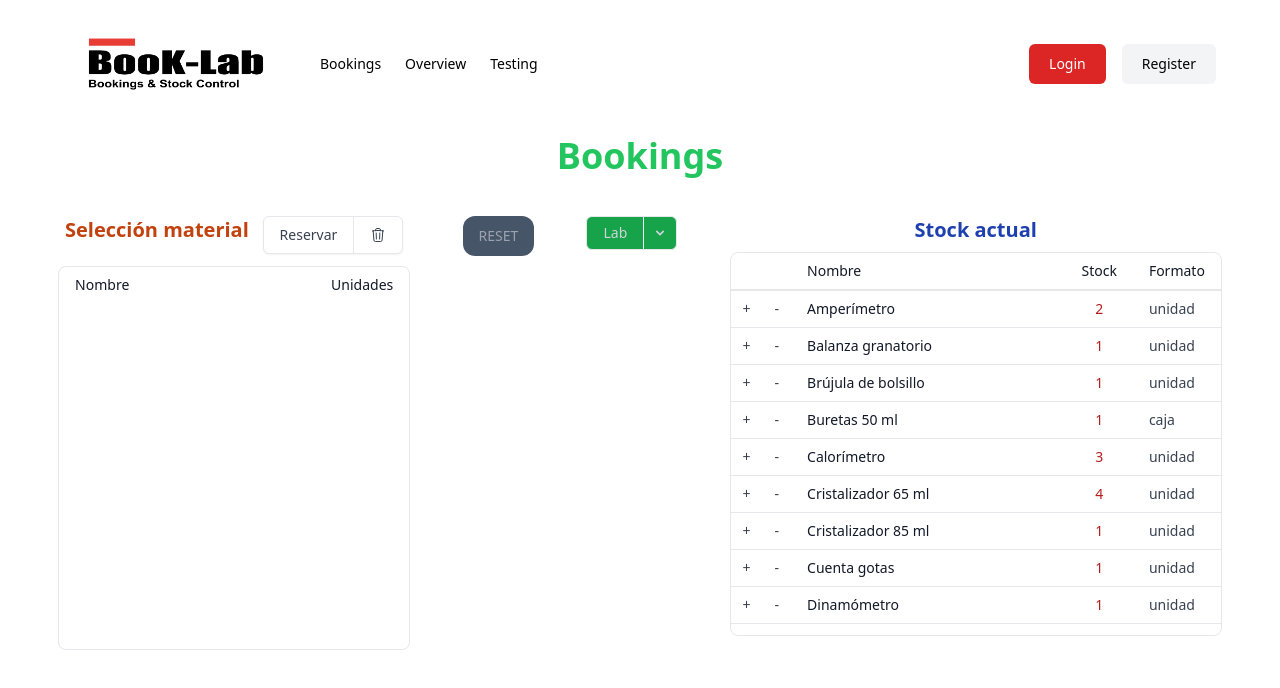
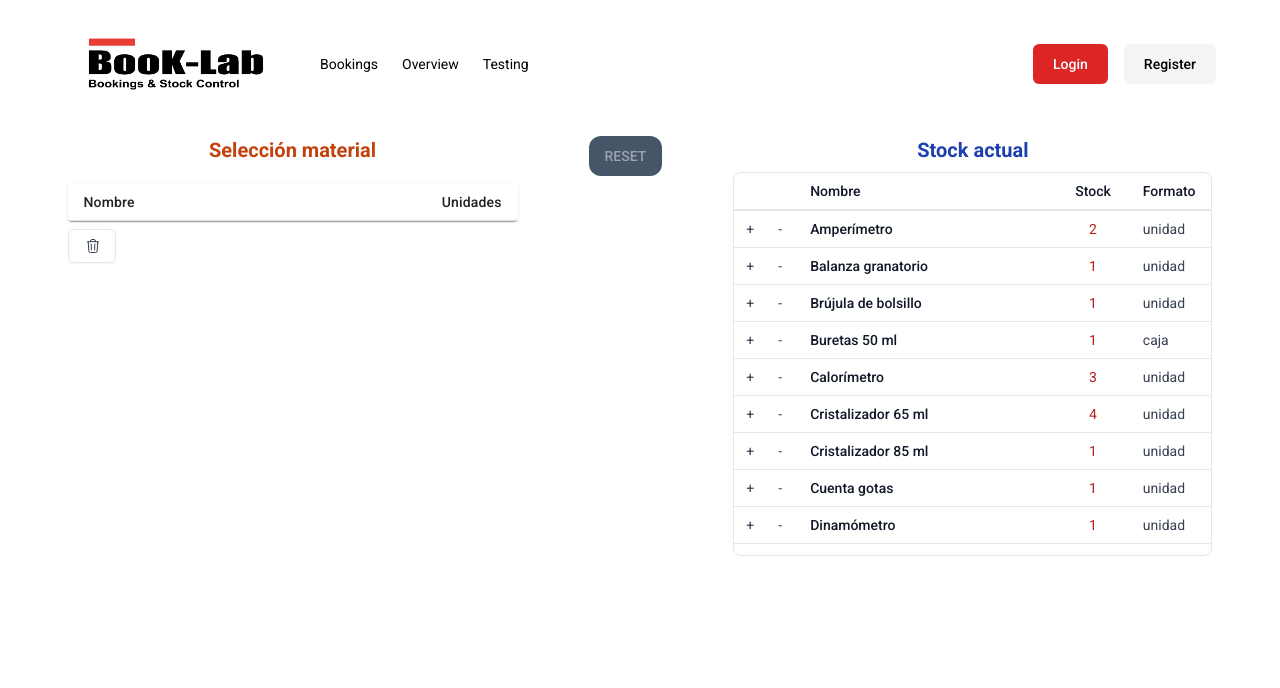
Before and after one commit to Spanioulis/lab-app, a React (Vite) app: page /bookings in a window 1280 px wide. Shown: the top 688 px of the page. Built offline with nearby package versions, Linux system fonts and the light colour scheme.

Commit message:
add MateriaTable MUI

```diff
--- a/index.html
+++ b/index.html
@@ -6,7 +6,12 @@
   <link rel="icon" type="image/svg+xml" href="/vite.svg" />
   <meta name="viewport" content="width=device-width, initial-scale=1.0" />
   <script defer src="https://unpkg.com/alpinejs@3.x.x/dist/cdn.min.js"></script>
-  <title>Vite + React</title>
+  <link rel="preconnect" href="https://fonts.googleapis.com">
+  <link rel="preconnect" href="https://fonts.gstatic.com" crossorigin>
+  <link
+    href="https://fonts.googleapis.com/css2?family=Roboto:ital,wght@0,100;0,300;0,400;0,500;0,700;0,900;1,100;1,300;1,400;1,500;1,700;1,900&display=swap"
+    rel="stylesheet">
+  <title>Lab-App</title>
 </head>
 
 <body>
--- a/src/App.css
+++ b/src/App.css
@@ -16,6 +16,7 @@ body {
   padding: 1rem;
   box-sizing: border-box;
   height: max-content;
+  font-family: 'Roboto', sans-serif;
 }
 
 h1 {
--- a/src/components/ButtonDel.jsx
+++ b/src/components/ButtonDel.jsx
@@ -4,13 +4,9 @@ const Button = ({ setEquipment }) => {
    };
 
    return (
-      <span className="inline-flex divide-x overflow-hidden rounded-md border bg-white shadow-sm">
-         <button className="inline-block px-4 py-2 text-sm font-medium text-gray-700 hover:bg-gray-50 focus:relative">
-            Reservar
-         </button>
-
+      <span className="mt-2 inline-flex w-12 divide-x overflow-hidden rounded-md border bg-white shadow-sm">
          <button
-            className="inline-block py-2 px-4 text-gray-700 hover:bg-gray-50 focus:relative"
+            className="inline-block w-12 py-2 px-4 text-gray-700 hover:bg-gray-50 focus:relative"
             title="View Orders"
             onClick={deleteEquipment}
          >
--- a/src/components/MaterialLab.jsx
+++ b/src/components/MaterialLab.jsx
@@ -1,41 +1,20 @@
 import React from 'react';
 import Button from './ButtonDel';
+import Table from '@mui/material/Table';
+import { MaterialTable } from '.';
 
 const MaterialLab = ({ equipment, setEquipment }) => {
    return (
       <div className="flex flex-col">
          <div className="mb-3 flex flex-row justify-around">
             <h1 className="mb-2 text-center text-xl font-semibold text-orange-700">Selección material</h1>
-            <Button setEquipment={setEquipment} equipment={equipment} />
          </div>
 
-         <div className="h-96 overflow-x-auto rounded-lg border border-gray-200 dark:border-gray-700">
-            <table className="min-w-full divide-y-2 divide-gray-200 text-sm dark:divide-gray-700 ">
-               <thead>
-                  <tr>
-                     <th className="w-64 whitespace-nowrap px-4 py-2 text-left font-medium text-gray-900 dark:text-white">
-                        Nombre
-                     </th>
-                     <th className="whitespace-nowrap px-4 py-2 text-left font-medium text-gray-900 dark:text-white">
-                        Unidades
-                     </th>
-                  </tr>
-               </thead>
-               <tbody className="divide-y divide-gray-200 dark:divide-gray-700">
-                  {equipment?.length > 0 &&
-                     equipment.map((e) => (
-                        <tr key={e.name}>
-                           <td className="whitespace-nowrap px-4 py-2 font-medium text-gray-900 dark:text-white">
-                              {e.name}
-                           </td>
-                           <td className="whitespace-nowrap px-4 py-2 text-center font-medium text-gray-900 dark:text-white">
-                              {e.quantity}
-                           </td>
-                        </tr>
-                     ))}
-               </tbody>
-            </table>
-         </div>
+         {/* <div className="h-96 w-auto overflow-x-auto rounded-lg border border-gray-200 dark:border-gray-700"> */}
+         <MaterialTable equipment={equipment} />
+         <Button setEquipment={setEquipment} equipment={equipment} />
+
+         {/* </div> */}
       </div>
    );
 };
--- /dev/null
+++ b/src/components/MaterialTable.jsx
@@ -0,0 +1,42 @@
+// import * as React from 'react';
+import Table from '@mui/material/Table';
+import TableBody from '@mui/material/TableBody';
+import TableCell from '@mui/material/TableCell';
+import TableContainer from '@mui/material/TableContainer';
+import TableHead from '@mui/material/TableHead';
+import TableRow from '@mui/material/TableRow';
+import Paper from '@mui/material/Paper';
+
+function MaterialTable({ equipment }) {
+   // Delete item with quantity === 0
+   const index = equipment.findIndex((e) => e.quantity === 0);
+
+   if (index !== -1) {
+      equipment.splice(index, 1);
+   }
+
+   return (
+      <TableContainer component={Paper}>
+         <Table sx={{ minWidth: 450 }} size="small" aria-label="a dense table">
+            <TableHead>
+               <TableRow>
+                  <TableCell>Nombre</TableCell>
+                  <TableCell align="right">Unidades</TableCell>
+               </TableRow>
+            </TableHead>
+            <TableBody>
+               {equipment.map((e) => (
+                  <TableRow key={e.name} sx={{ '&:last-child td, &:last-child th': { border: 0 } }}>
+                     <TableCell component="th" scope="row">
+                        {e.name}
+                     </TableCell>
+                     <TableCell align="right">{e.quantity}</TableCell>
+                  </TableRow>
+               ))}
+            </TableBody>
+         </Table>
+      </TableContainer>
+   );
+}
+
+export default MaterialTable;
--- a/src/components/index.js
+++ b/src/components/index.js
@@ -1,3 +1,4 @@
 export { default as Button } from './ButtonDel';
 export { default as Inventory } from './Inventory';
 export { default as MaterialLab } from './MaterialLab';
+export { default as MaterialTable } from './MaterialTable';
--- a/src/pages/Booking.jsx
+++ b/src/pages/Booking.jsx
@@ -77,24 +77,11 @@ const Booking = () => {
       }
    };
 
-   //! BOTÓN PRUEBA (RESET)
+   // BOTÓN PRUEBA (RESET)
    const handleReset = () => {
       if (JSON.parse(localStorage.getItem('data'))) {
-         // console.log('hay data');
          setLocalData(JSON.parse(localStorage.getItem('data')));
       }
-      // console.log('NO');
-   };
-
-   const handleSelect = (e) => {
-      const labSelected = e.target.value;
-      const name = e.target.name;
-      const date = new Date();
-      console.log('name:', name);
-      console.log('labSelected:', labSelected);
-      // setEquipment({ ...equipment, [name]: labSelected });
-
-      setEquipment({ ...equipment, lab: labSelected, date: date });
    };
 
    if (isLoading) {
@@ -106,8 +93,7 @@ const Booking = () => {
 
    return (
       <>
-         <h1 className="my-10 text-center text-4xl font-semibold text-green-500">Bookings</h1>
-         <div className="flex max-h-max justify-around">
+         <div className="my-10 flex max-h-max justify-around ">
             {/* Col. Izquierda */}
             <MaterialLab equipment={equipment} setEquipment={setEquipment} />
             <button
@@ -116,7 +102,6 @@ const Booking = () => {
             >
                RESET
             </button>
-            <SelectLab handleSelect={handleSelect} />
 
             {/* Col. Derecha */}
             {data?.length > 0 && (
```
